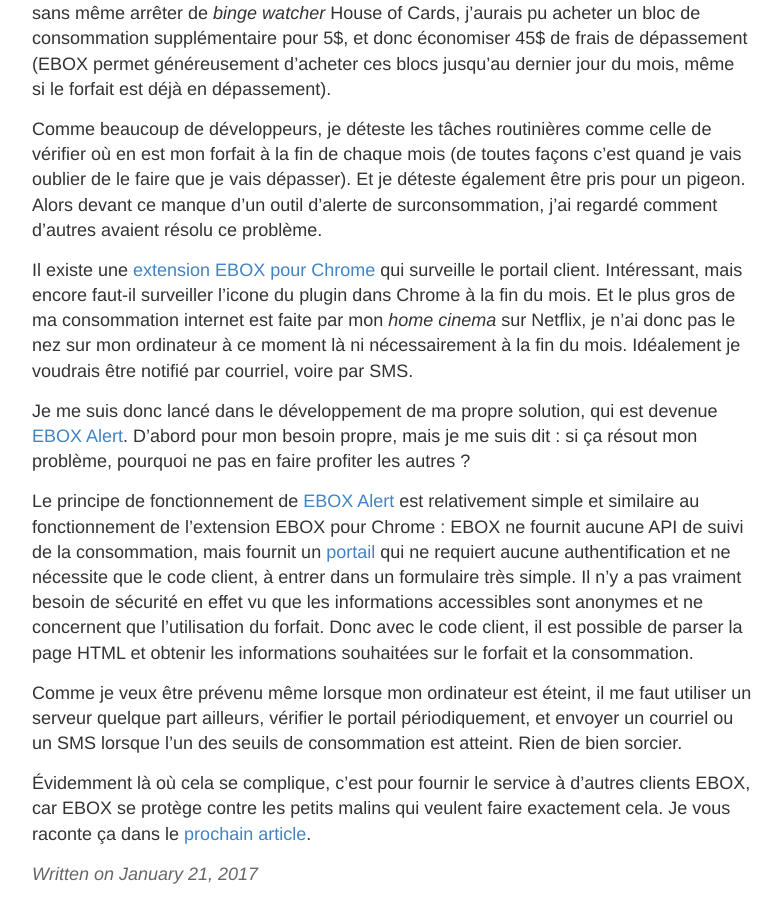
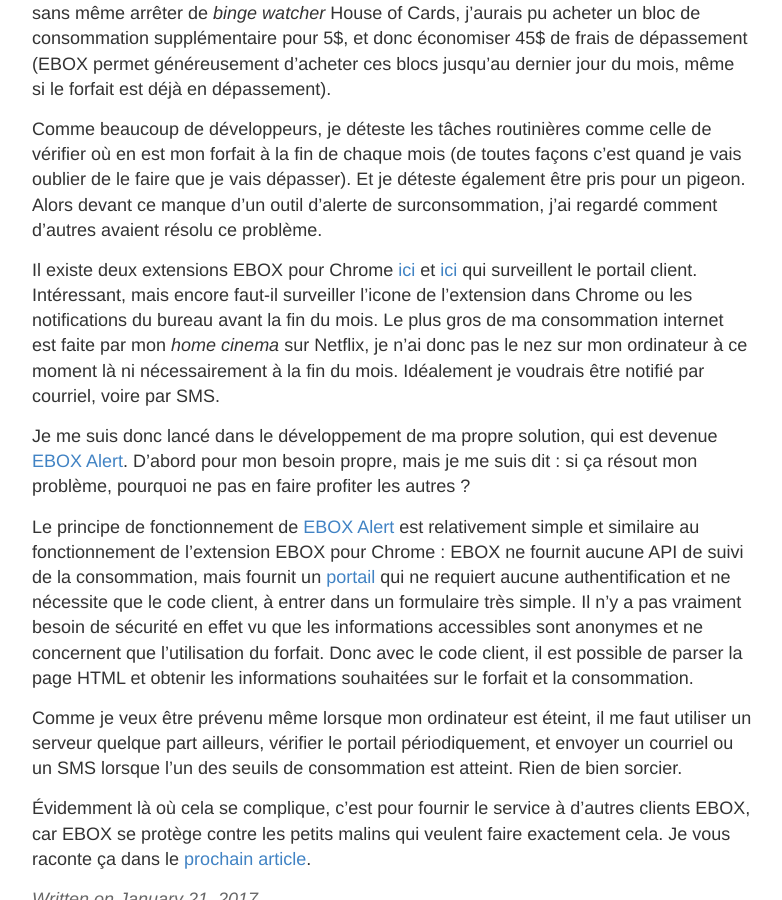
Before and after one commit to amissemer/adrienmissemer.com, a Jekyll site: the page built from _posts/2017-01-21-ebox-alert.md, in a window 1280 px wide and 900 px high, scrolled down 714 px. Shown: the whole window, without its empty margins (248-1030 px from the left). Built offline with Jekyll 4.4.1, drawn with Linux system fonts in a browser that asks for light colours.

Commit message:
Updated 2017-01-21-ebox-alert.md

```diff
--- a/_posts/2017-01-21-ebox-alert.md
+++ b/_posts/2017-01-21-ebox-alert.md
@@ -15,7 +15,7 @@
 
 Comme beaucoup de développeurs, je déteste les tâches routinières comme celle de vérifier où en est mon forfait à la fin de chaque mois (de toutes façons c'est quand je vais oublier de le faire que je vais dépasser). Et je déteste également être pris pour un pigeon. Alors devant ce manque d'un outil d'alerte de surconsommation, j'ai regardé comment d'autres avaient résolu ce problème.
 
-Il existe une [extension EBOX pour Chrome](https://chrome.google.com/webstore/detail/bandwidth-monitoring-for/hhobonigdddkgbnmhapcihbilefoaifd?hl=fr) qui surveille le portail client. Intéressant, mais encore faut-il surveiller l'icone du plugin dans Chrome à la fin du mois. Et le plus gros de ma consommation internet est faite par mon _home cinema_ sur Netflix, je n'ai donc pas le nez sur mon ordinateur à ce moment là ni nécessairement à la fin du mois. Idéalement je voudrais être notifié par courriel, voire par SMS.
+Il existe deux extensions EBOX pour Chrome [ici](https://chrome.google.com/webstore/detail/electronic-box-internet-u/naddhcamlnfbidmhpfnkfcekjhdjelia?hl=fr) et [ici](https://chrome.google.com/webstore/detail/bandwidth-monitoring-for/hhobonigdddkgbnmhapcihbilefoaifd?hl=fr) qui surveillent le portail client. Intéressant, mais encore faut-il surveiller l'icone de l'extension dans Chrome ou les notifications du bureau avant la fin du mois. Le plus gros de ma consommation internet est faite par mon _home cinema_ sur Netflix, je n'ai donc pas le nez sur mon ordinateur à ce moment là ni nécessairement à la fin du mois. Idéalement je voudrais être notifié par courriel, voire par SMS.
 
 Je me suis donc lancé dans le développement de ma propre solution, qui est devenue [EBOX Alert][ebox-alert]. D'abord pour mon besoin propre, mais je me suis dit : si ça résout mon problème, pourquoi ne pas en faire profiter les autres ?
 
```
